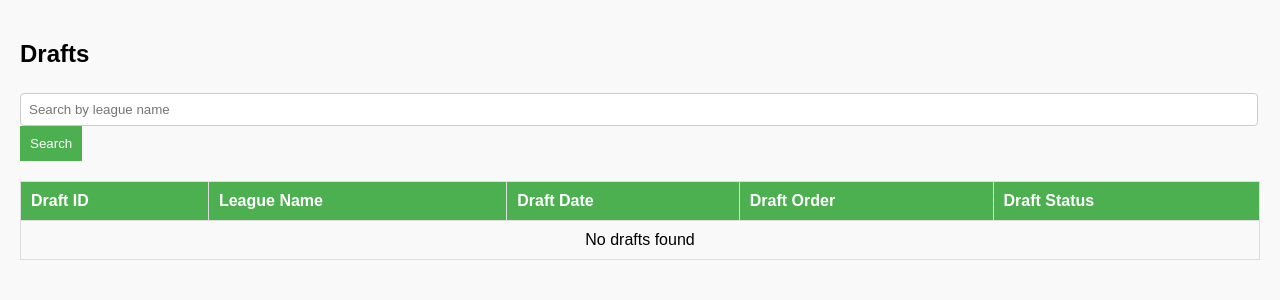
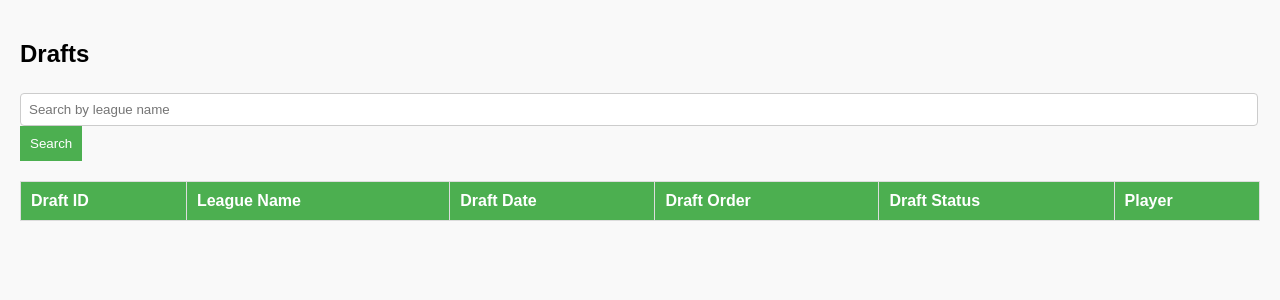
Before and after one commit to DanielAlexanderTorres817/Fantasy-League-DB, a Flask app: page /drafts in a window 1280 px wide. Shown: the top 300 px of the page. Run offline with Flask 3, Linux system fonts and the light colour scheme; the visitor is signed in with stand-in values (Sample User, id 1); lists and menus that the app fills with data are empty; some libraries are stand-ins or nearby versions.

Commit message:
fixed show player in draft

```diff
--- a/templates/drafts.html
+++ b/templates/drafts.html
@@ -51,49 +51,35 @@
                 <th>Draft Date</th>
                 <th>Draft Order</th>
                 <th>Draft Status</th>
+                <th>Player</th>
             </tr>
         </thead>
         <tbody>
-            {% for draft in drafts %}
+            {% for item in drafts %}
+                {% set draft = item.draft %}
                 <tr>
                     <td>{{ draft.Draft_ID }}</td>
                     <td>{{ draft.league.LeagueName }}</td>
                     <td>{{ draft.DraftDate }}</td>
+                    <td>{{ 'Round-Robin' if draft.DraftOrder == 'R' else 'Snake' }}</td>
+                    <td>{{ 'Completed' if draft.DraftStatus == 'C' else 'In Progress' }}</td>
                     <td>
-                    {% if draft.DraftOrder == 'R' %}
-                        Round-Robin
+                        <button onclick="showPlayerForm({{ draft.Draft_ID }})">Show Players</button>
+                    </td>
+                </tr>
+                <tr id="player-form-{{ draft.Draft_ID }}" class="edit-form" style="display:none;">
+                    <td colspan="6">
+                        {% if item.players %}
+                            <ul>
+                                {% for player in item.players %}
+                                    <p>{{ player.FullName }}</p>
+                                {% endfor %}
+                            </ul>
                         {% else %}
-                        Snake
+                            <p>No players found for this draft.</p>
                         {% endif %}
+                        <button onclick="hidePlayerForm({{ draft.Draft_ID }})">Hide Players</button>
                     </td>
-                <td>
-                    {% if draft.DraftStatus == 'C' %}
-                        Completed
-                    {% else %}
-                        In Progress
-                    {% endif %}
-                </td>
-                <td>
-                    <button type="button" onclick="showPlayerForm('{{ draft.Draft_ID }}')">Show Players</button>
-                </td>
-
-                <tr id="player-form-{{ draft.Draft_ID }}" class="edit-form">
-                    {% for player in players %}
-                    <td colspan="8">
-                        <form method="GET" action="/drafts/players">
-                            <input type="hidden" name="draft_id" value="{{ draft.Draft_ID }}">
-                            <input type="text" id="draftPlayers_{{ draft.Draft_ID }}" name="draft_player_list" value="{{ player.FullName }}">
-                            <button type="button" onclick="hidePlayerForm('{{ draft.Draft_ID }}')">Close</button>
-                        </form>
-                    </td>
-                    {% else %}
-                        <td colspan="5" style="text-align:center;">No draft players found</td>
-                    {% endfor %}
-                </tr>
-            </tr>
-            {% else %}
-            <tr>
-                <td colspan="5" style="text-align:center;">No drafts found</td>
                 </tr>
             {% endfor %}
         </tbody>
@@ -101,12 +87,25 @@
 
 <script>
     function showPlayerForm(draftID) {
-            document.getElementById(`player-form-${draftId}`).style.display = 'block';
+        const row = document.getElementById(`player-form-${draftID}`);
+        if (row) {
+            row.style.display = "table-row";
         }
-        function hidePlayerForm(draftId) {
-            document.getElementById(`player-form-${draftId}`).style.display = 'none';
+    }
+
+    function hidePlayerForm(draftID) {
+        const row = document.getElementById(`player-form-${draftID}`);
+        if (row) {
+            row.style.display = "none";
+        }
     }
 </script>
-
+<script>
+    // Redirect to the Players page with a search query
+    function goToPlayersPage(playerName) {
+        const encodedName = encodeURIComponent(playerName);
+        window.location.href = `/players?search=${encodedName}`;
+    }
+</script>
 </body>
 </html>
--- a/views.py
+++ b/views.py
@@ -494,11 +494,17 @@ def drafts():
     else:
         drafts = Draft.query.all()
 
-    return render_template("drafts.html", drafts=drafts, search_query=search_query)
+    drafts_with_players = []
+    for draft in drafts:
+        players = [dp.player for dp in draft.draft_players]
+        print(f"Draft ID: {draft.Draft_ID}, Players: {[p.FullName for p in players]}")
+        drafts_with_players.append({"draft": draft, "players": players})
+
+    return render_template("drafts.html", drafts=drafts_with_players, search_query=search_query)
 
 
 # Route to handle getting players in a draft
-@views.route('/drafts/players', methods=['GET'])
+@views.route('/drafts/players', methods=['POST'])
 def draft_player():
     draft_id = request.form.get('draft_id')  # Get draft_id from the form
 
@@ -512,7 +518,7 @@ def draft_player():
         flash('Draft not found!', 'danger')
         return redirect(url_for('views.drafts'))
 
-    return render_template('draft_players.html', players=players)
+    return render_template('drafts.html', players=players)
 
 
 #logout
```
Lines whose indentation alone changed are shown as unchanged.
